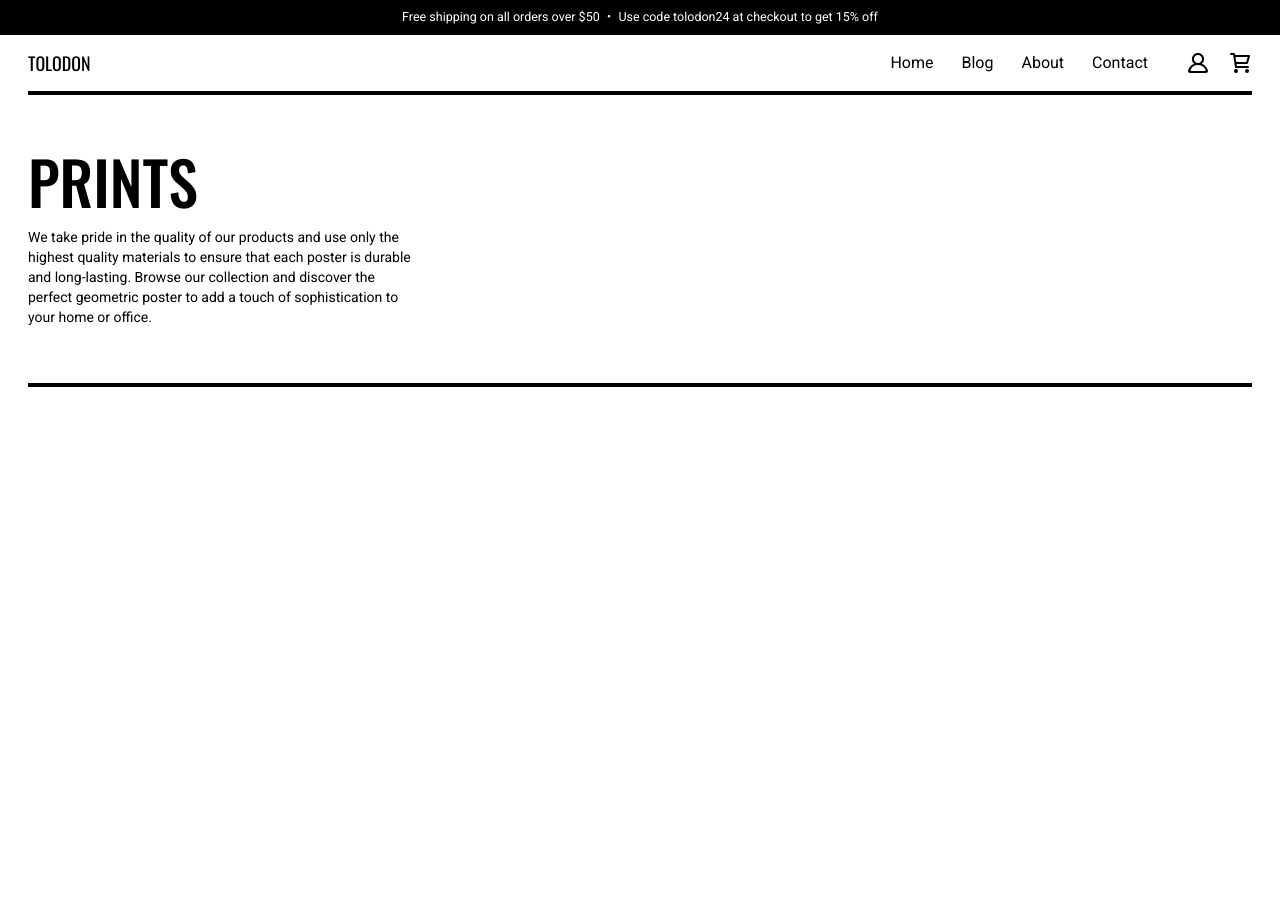
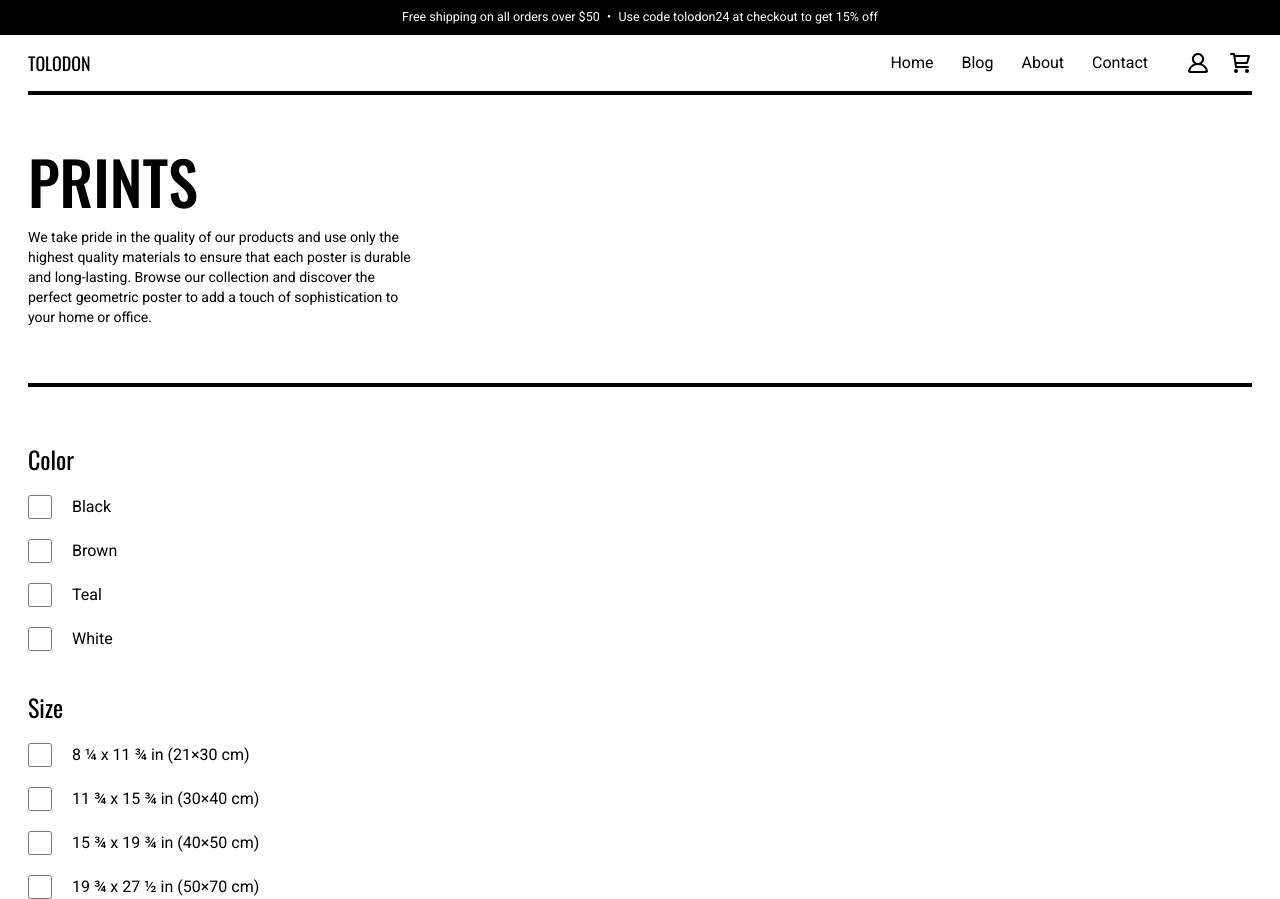
Before and after one commit to AgustioMaitimu/tolodon, a Next.js app: page / in a window 1280 px wide. Before the commit the page ends 800 px from the top, so only its background shows below. Built offline with nearby package versions, Linux system fonts and the light colour scheme.

Commit message:
feat: added filter part of store section

```diff
--- a/src/app/page.js
+++ b/src/app/page.js
@@ -1,3 +1,4 @@
+import Hero from '@/components/home/Hero';
 import { Oswald, Roboto } from 'next/font/google';
 
 const oswald = Oswald({ subsets: ['latin'] });
@@ -6,20 +7,97 @@ const roboto = Roboto({ subsets: ['latin'], weight: '400' });
 export default function Home() {
   return (
     <main className="flex w-full max-w-[1280px] flex-col items-center px-7">
-      <div className="flex w-full flex-col border-y-4 border-black py-14">
-        <h1
-          className={`${oswald.className} mb-4 text-5xl font-medium lg:text-6xl`}
-        >
-          PRINTS
-        </h1>
-        <p
-          className={`${roboto.className} text-xs leading-relaxed md:w-[70vw] md:text-sm lg:w-[55vw] xl:w-[30vw]`}
-        >
-          We take pride in the quality of our products and use only the highest
-          quality materials to ensure that each poster is durable and
-          long-lasting. Browse our collection and discover the perfect geometric
-          poster to add a touch of sophistication to your home or office.
-        </p>
+      <Hero />
+      <div className={`${roboto.className} mt-14 w-full`}>
+        <div className="flex flex-col gap-10">
+          <div className="flex flex-col gap-5">
+            <h1 className={`${oswald.className} text-2xl`}>Color</h1>
+            <div className="flex items-center gap-5">
+              <input
+                className="aspect-square h-6 accent-white"
+                type="checkbox"
+                id="black"
+                name="black"
+                value="black"
+              />
+              <label for="black">Black</label>
+            </div>
+            <div className="flex items-center gap-5">
+              <input
+                className="aspect-square h-6 accent-white"
+                type="checkbox"
+                id="brown"
+                name="brown"
+                value="brown"
+              />
+              <label for="brown">Brown</label>
+            </div>
+            <div className="flex items-center gap-5">
+              <input
+                className="aspect-square h-6 accent-white"
+                type="checkbox"
+                id="teal"
+                name="teal"
+                value="teal"
+              />
+              <label for="teal">Teal</label>
+            </div>
+            <div className="flex items-center gap-5">
+              <input
+                className="aspect-square h-6 accent-white"
+                type="checkbox"
+                id="white"
+                name="white"
+                value="white"
+              />
+              <label for="white">White</label>
+            </div>
+          </div>
+          <div className="flex flex-col gap-5">
+            <h1 className={`${oswald.className} text-2xl`}>Size</h1>
+            <div className="flex items-center gap-5">
+              <input
+                className="aspect-square h-6 accent-white"
+                type="checkbox"
+                id="21×30 cm"
+                name="21×30 cm"
+                value="21×30 cm"
+              />
+              <label for="21×30 cm">8 ¼ x 11 ¾ in (21×30 cm)</label>
+            </div>
+            <div className="flex items-center gap-5">
+              <input
+                className="aspect-square h-6 accent-white"
+                type="checkbox"
+                id="30×40 cm"
+                name="30×40 cm"
+                value="30×40 cm"
+              />
+              <label for="30×40 cm">11 ¾ x 15 ¾ in (30×40 cm)</label>
+            </div>
+            <div className="flex items-center gap-5">
+              <input
+                className="aspect-square h-6 accent-white"
+                type="checkbox"
+                id="40×50 cm"
+                name="40×50 cm"
+                value="40×50 cm"
+              />
+              <label for="40×50 cm">15 ¾ x 19 ¾ in (40×50 cm)</label>
+            </div>
+            <div className="flex items-center gap-5">
+              <input
+                className="aspect-square h-6 accent-white"
+                type="checkbox"
+                id="50×70 cm"
+                name="50×70 cm"
+                value="50×70 cm"
+              />
+              <label for="50×70 cm">19 ¾ x 27 ½ in (50×70 cm)</label>
+            </div>
+          </div>
+        </div>
+        <div></div>
       </div>
     </main>
   );
--- /dev/null
+++ b/src/components/home/Hero.jsx
@@ -0,0 +1,27 @@
+import React from 'react';
+import { Oswald, Roboto } from 'next/font/google';
+
+const oswald = Oswald({ subsets: ['latin'] });
+const roboto = Roboto({ subsets: ['latin'], weight: '400' });
+
+function Hero() {
+  return (
+    <div className="flex w-full flex-col border-y-4 border-black py-14">
+      <h1
+        className={`${oswald.className} mb-4 text-5xl font-medium lg:text-6xl`}
+      >
+        PRINTS
+      </h1>
+      <p
+        className={`${roboto.className} text-xs leading-relaxed md:w-[70vw] md:text-sm lg:w-[55vw] xl:w-[30vw]`}
+      >
+        We take pride in the quality of our products and use only the highest
+        quality materials to ensure that each poster is durable and
+        long-lasting. Browse our collection and discover the perfect geometric
+        poster to add a touch of sophistication to your home or office.
+      </p>
+    </div>
+  );
+}
+
+export default Hero;
```
